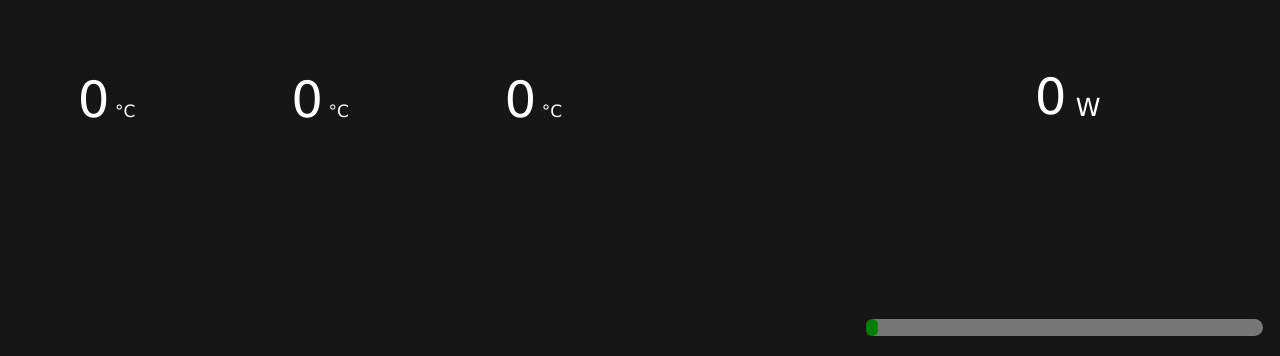
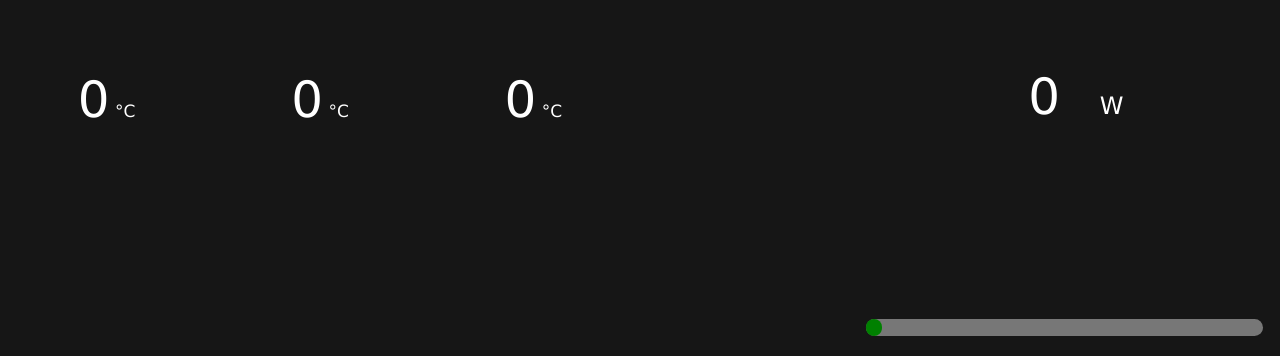
Before and after one commit to COLVERTYETY/VED_PE, a website: page visualisation/driver.html in a window 1280 px wide. Shown: the part 432-788 px from the top of the page. Drawn offline with nearby package versions, Linux system fonts and the light colour scheme; no server answers.

Commit message:
modif24 sunil

```diff
--- a/visualisation/assets/css/driver.css
+++ b/visualisation/assets/css/driver.css
@@ -47,7 +47,7 @@ p {
     z-index: -1;
     height: 17px;
     width: 2%;
-    min-width: 3%;
+    min-width: 4%;
     border-radius: 25px;
     background-color: green;
     transition: all .1s ease-out;
--- a/visualisation/driver.html
+++ b/visualisation/driver.html
@@ -65,10 +65,10 @@
       <p class="description">Puissance</p>
       <div style="display: grid; grid-template-columns: repeat(4, 25%);">
         <div></div>
-        <div style="text-align: right;">
+        <div style="text-align: right;width: 100px;">
           <a id="puissance">0</a>
         </div>
-        <p style="font-size: 25px; text-align: left;margin-left: 9px;">W</p>
+        <p style="font-size: 24px; text-align: left;margin-left: 33px;">W</p>
       </div>
       <div style="z-index: -1;height: 17px;min-width: 2%;border-radius: 25px;width: 31vw; background-color: #777;margin-left: 1vw;position: absolute;bottom:4vh;">
         <div id="aff_puissance"></div>
```
